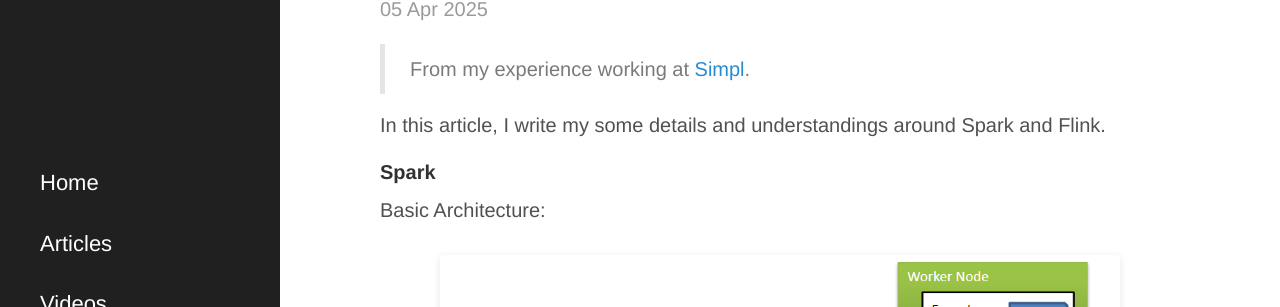
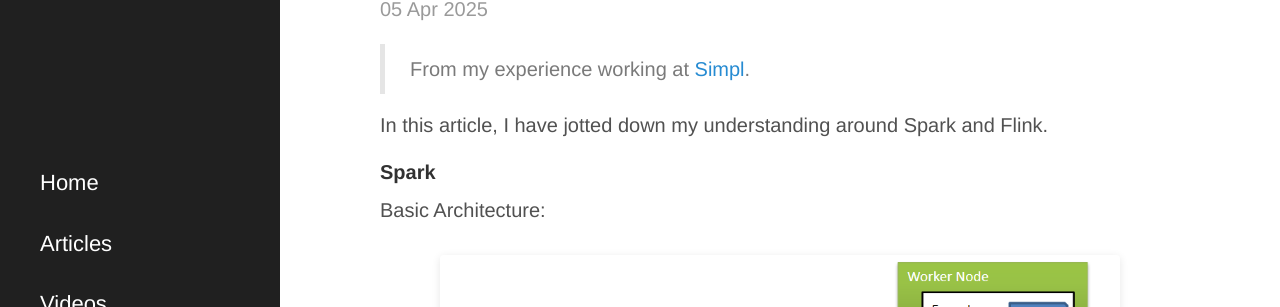
Before and after one commit to surajvm1/surajv311.github.io, a Jekyll site: the page built from _posts/2025-04-05-spark-and-flink-info.md, in a window 1280 px wide and 900 px high. Shown: the part 136-443 px from the top of the window. Built offline with Jekyll 4.4.1, drawn with Linux system fonts in a browser that asks for light colours; some web fonts are replaced; some of the changed text lies outside the part shown.

Commit message:
spark flink update

```diff
--- a/_posts/2025-04-05-spark-and-flink-info.md
+++ b/_posts/2025-04-05-spark-and-flink-info.md
@@ -6,7 +6,7 @@ category: technicalArticles
 
 > From my experience working at [Simpl](https://simpl.com/).
 
-In this article, I write my some details and understandings around Spark and Flink.
+In this article, I have jotted down my understanding around Spark and Flink.
 
 #### Spark
 
@@ -117,6 +117,8 @@ Hardware Level Configuration:
 - More details:
   - Concise info: [Ref 1](https://github.com/Surajv311/mDumpSWE/tree/main/Spark)
   - Detailed info: [Ref 2](https://github.com/Surajv311/mDumpSWE/blob/main/Books_ResearchPapers_read/README_book1.md)
+
+-----------------------------------------------------------
 
 #### Flink
 
```
Also changed, not shown: other parts of _posts/2025-04-05-spark-and-flink-info.md (+8 -1 lines), 2 other files.
